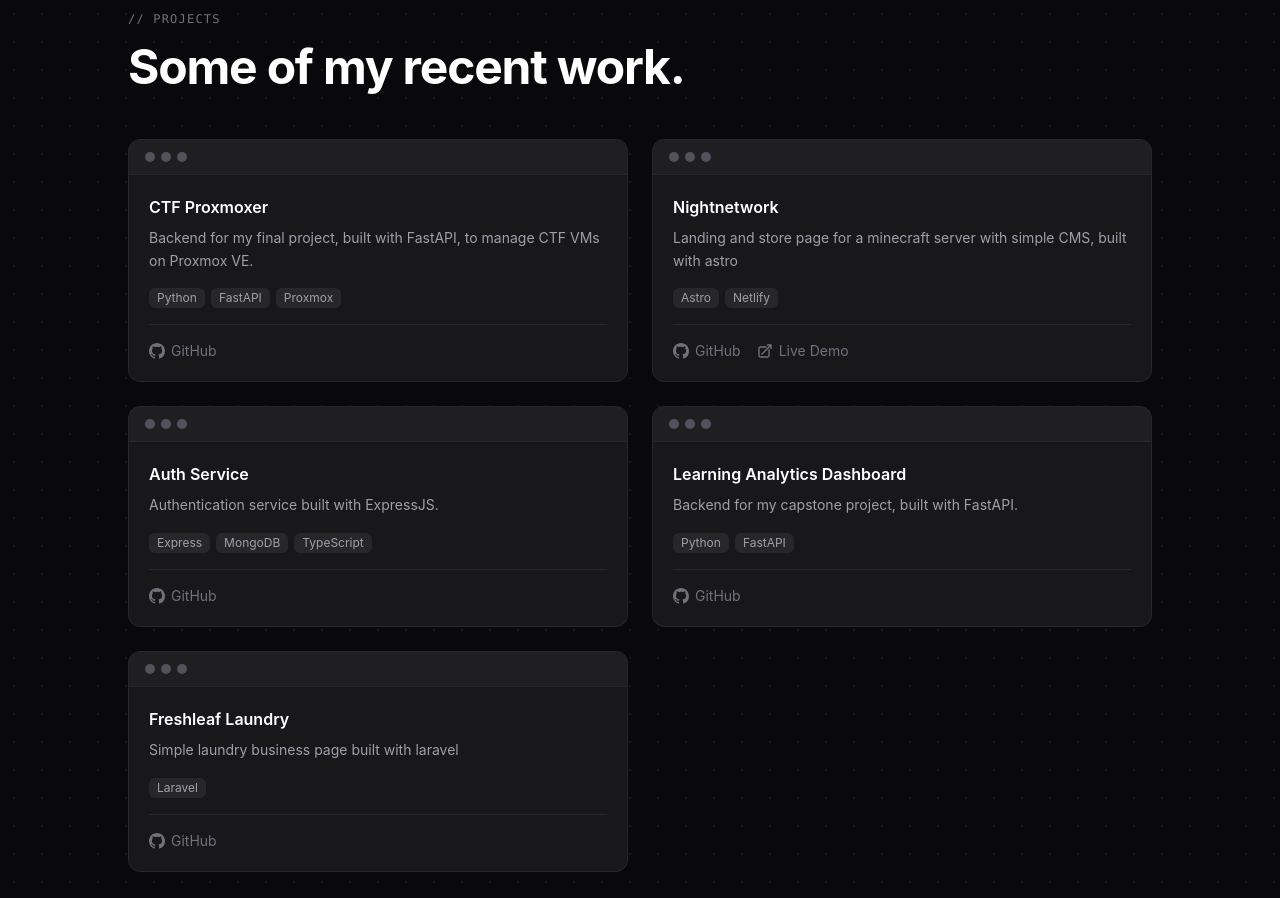
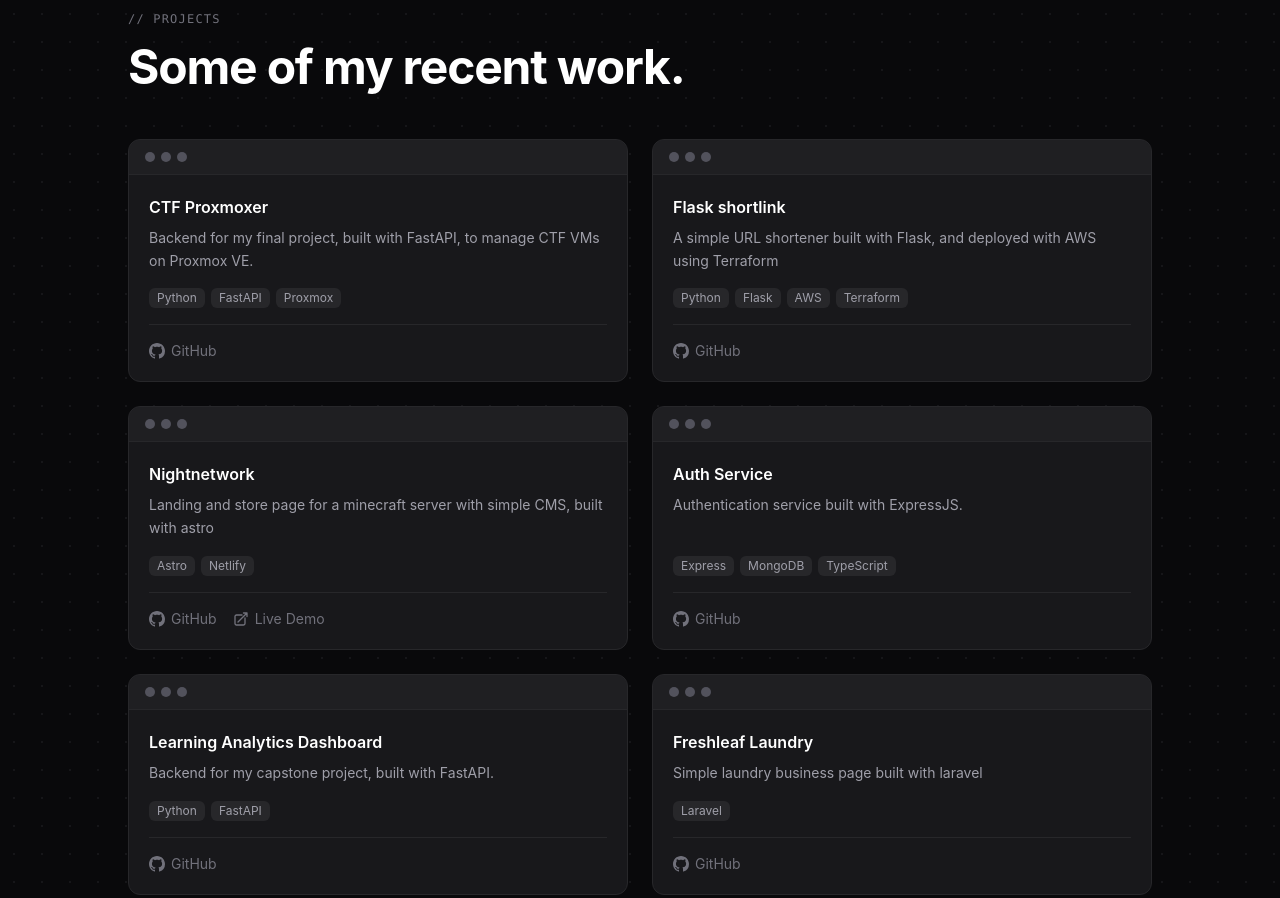
Before and after one commit to penicili/penicili.github.io, an Astro site: page / in a window 1280 px wide. Shown: the part 1540-2438 px from the top of the page. Built offline with nearby package versions, Linux system fonts and the light colour scheme; Astro itself is replaced by a stand-in of ours.

Commit message:
feat: add new proj

```diff
--- a/src/components/Projects.astro
+++ b/src/components/Projects.astro
@@ -5,6 +5,12 @@ const projects = [
     description: 'Backend for my final project, built with FastAPI, to manage CTF VMs on Proxmox VE.',
     tags: ['Python', 'FastAPI', 'Proxmox'],
     github: 'https://github.com/penicili/ctf-proxmoxer',
+    demo: null,
+  },{
+    title: 'Flask shortlink',
+    description: 'A simple URL shortener built with Flask, and deployed with AWS using Terraform',
+    tags: ['Python', 'Flask', 'AWS', 'Terraform'],
+    github: 'https://github.com/penicili/cloudinfra-proj',
     demo: null,
   },
   {
```
